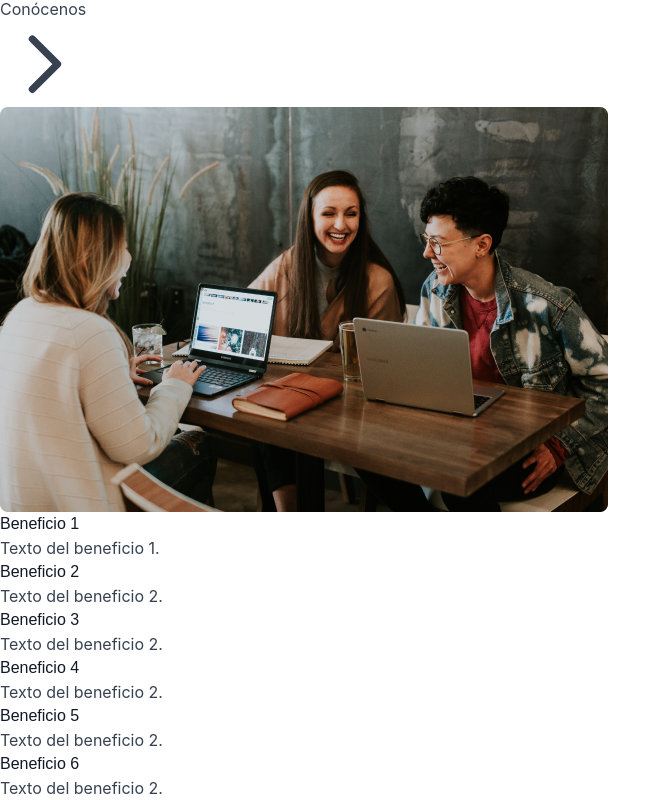
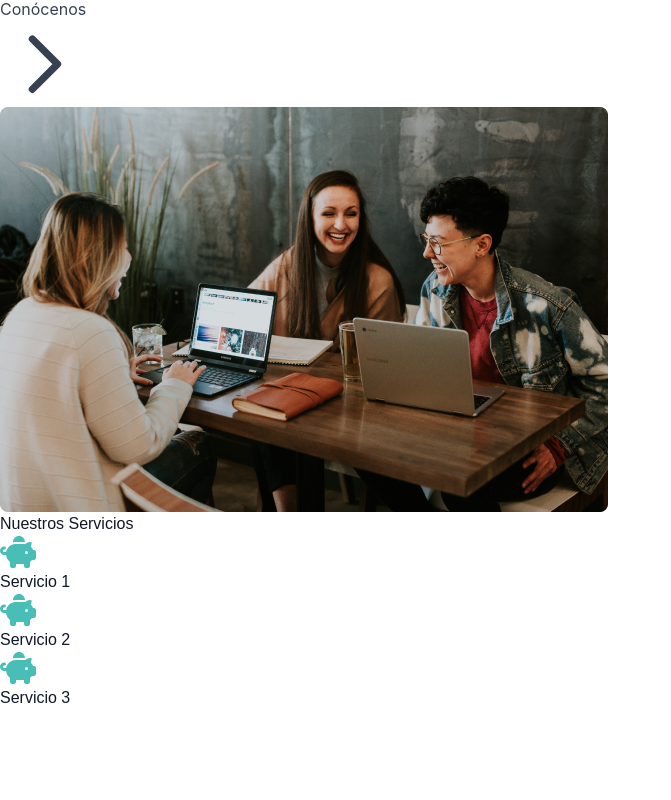
Before and after one commit to IglesiasMiguel/banco-universitario, a React (Vite) app: page / in a window 1280 px wide. Shown: the part 998-1798 px from the top of the page, without its empty margins (0-671 px from the left). After the commit the page ends 1708 px from the top, so only its background shows below. Built offline with nearby package versions, Linux system fonts and the light colour scheme.

Commit message:
Ajustes para poder visualizar el icono

```diff
--- a/package.json
+++ b/package.json
@@ -11,6 +11,7 @@
   },
   "dependencies": {
     "@fortawesome/fontawesome-free": "^6.5.1",
+    "@fortawesome/free-solid-svg-icons": "^6.5.1",
     "@fortawesome/react-fontawesome": "^0.2.0",
     "react": "^18.2.0",
     "react-dom": "^18.2.0",
--- a/src/App.jsx
+++ b/src/App.jsx
@@ -3,6 +3,24 @@ import ImageCard from './components/ImageCard';
 import ImageCard2 from './components/ImageCard2';
 import ListadoServicios from "./components/ListadoServicios";
 const App = () => {
+
+  const serviciosData = [
+    {
+      icono: 'fa-piggy-bank',
+      titulo: 'Servicio 1',
+      texto: 'Descripción del Servicio 1...',
+    },
+    {
+      icono: 'fa-piggy-bank',
+      titulo: 'Servicio 2',
+      texto: 'Descripción del Servicio 2...',
+    },
+    {
+      icono: 'fa-piggy-bank',
+      titulo: 'Servicio 3',
+      texto: 'Descripción del Servicio 3...',
+    },
+  ];
   return (
     <div>
       <Nav/>
@@ -18,7 +36,13 @@ const App = () => {
         text="Promover la educación financiera de los estudiantes universitarios, a través de charlas, talleres y capacitaciones sobre temas como el ahorro, la inversión y el uso responsable del crédito"
         buttonText="Conócenos"
       />
-      <ListadoServicios/>
+
+    <div>
+      <h1>Nuestros Servicios</h1>
+      <ListadoServicios servicios={serviciosData} />
+    </div>
+
+
     </div>
   );
 };
--- a/src/components/Icono.jsx
+++ b/src/components/Icono.jsx
@@ -1,11 +1,12 @@
 import React from 'react';
 import { FontAwesomeIcon } from '@fortawesome/react-fontawesome';
-const Icono = ({ icono, color, tamaño }) => {
-    return (
-      <div style={{ color: color, fontSize: tamaño }}>
-        <FontAwesomeIcon icon={icono} />
-      </div>
-    );
-  }
+import { library } from '@fortawesome/fontawesome-svg-core';
+import { faPiggyBank } from '@fortawesome/free-solid-svg-icons';
+
+library.add(faPiggyBank);
+
+const Icono = ({ nombre, color, tamaño }) => {
+  return <FontAwesomeIcon icon={nombre} color={color} size={tamaño} />;
+};
 
 export default Icono;
--- a/src/components/ListadoServicios.jsx
+++ b/src/components/ListadoServicios.jsx
@@ -1,42 +1,17 @@
 import React from 'react';
 import Servicio from './Servicio';
-import Icono from './Icono';
-
-const ListadoServicios = () => {
+const ListadoServicios = ({ servicios }) => {
   return (
-    <div className="grid grid-cols-3 gap-4">
-      <Icono icono="faCoffee" color="red" tamaño="2x" />
-      <Servicio
-        titulo="Beneficio 1"
-        texto="Texto del beneficio 1."
-      />
-      <Servicio
-        icono={""}
-        titulo="Beneficio 2"
-        texto="Texto del beneficio 2."
-      />
-      <Servicio
-        icono={""}
-        titulo="Beneficio 3"
-        texto="Texto del beneficio 2."
-      />
-      <Servicio
-        icono={""}
-        titulo="Beneficio 4"
-        texto="Texto del beneficio 2."
-      />
-      <Servicio
-        icono={""}
-        titulo="Beneficio 5"
-        texto="Texto del beneficio 2."
-      />
-      <Servicio
-        icono={""}
-        titulo="Beneficio 6"
-        texto="Texto del beneficio 2."
-      />
+    <div>
+      {servicios.map((servicio, index) => (
+        <Servicio
+          key={index}
+          icono={servicio.icono}
+          titulo={servicio.titulo}
+          descripcion={servicio.descripcion}
+        />
+      ))}
     </div>
   );
-};
-
+}
 export default ListadoServicios;
--- a/src/components/Servicio.jsx
+++ b/src/components/Servicio.jsx
@@ -1,9 +1,10 @@
 import React from 'react';
+import Icono from './Icono';
 
 const Servicio = ({ icono, titulo, texto }) => {
   return (
     <div className="flex flex-col items-center">
-      <div className="text-4xl">{icono}</div>
+       <Icono nombre={icono} color="#49BEB7" tamaño="2x" />
       <h3 className="text-xl font-bold mt-4">{titulo}</h3>
       <p className="text-center mt-2">{texto}</p>
     </div>
```
Also changed, not shown: 1 other file (tests, documents, lock files or other folders).
